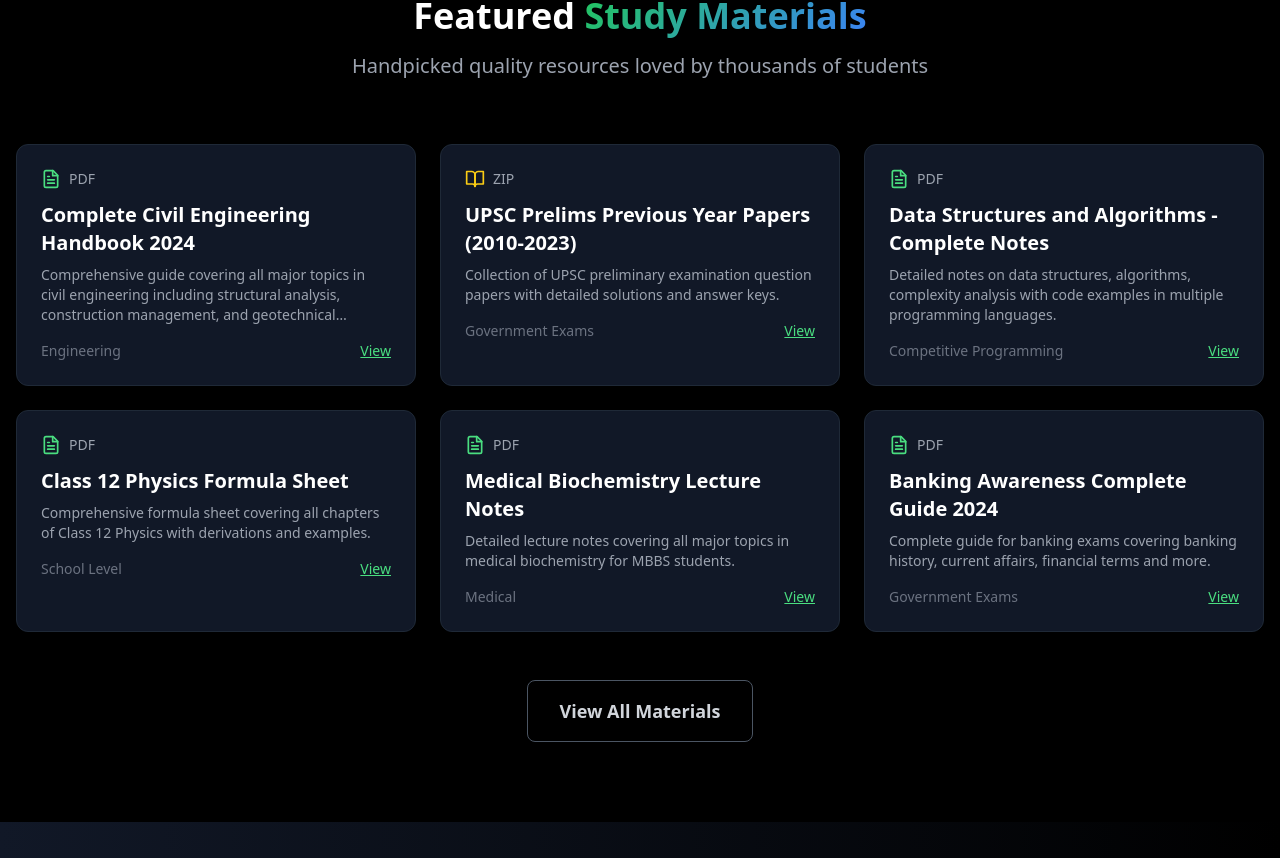
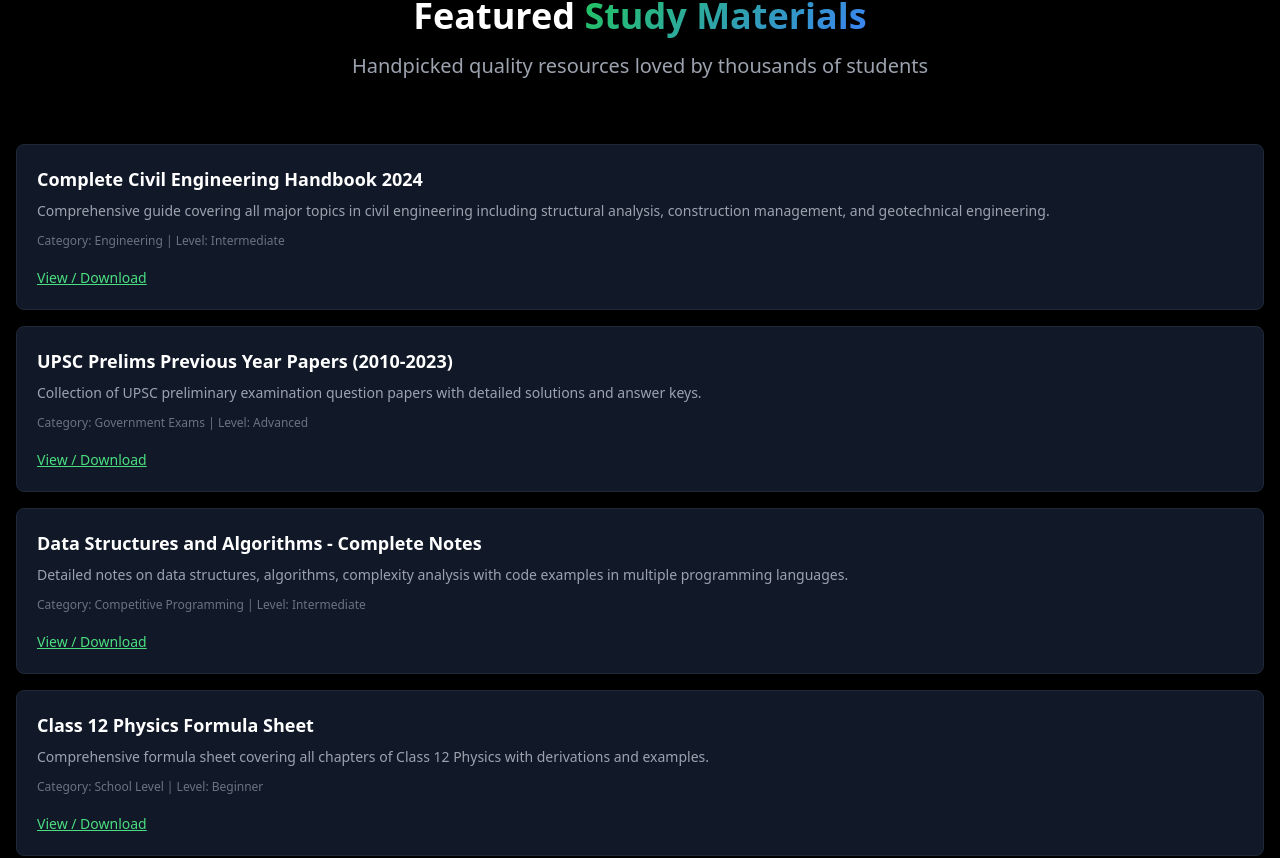
Before and after one commit to ayushshukla1807/resta-website, a Next.js app: page / in a window 1280 px wide. Shown: the part 1748-2606 px from the top of the page. Built offline with nearby package versions, Linux system fonts and the light colour scheme.

Commit message:
Deploy Krishi Mitra to Vercel

```diff
--- a/components/MaterialsGrid.tsx
+++ b/components/MaterialsGrid.tsx
@@ -1,84 +1,43 @@
+// components/MaterialsGrid.tsx
 import React from "react";
 import { StudyMaterial } from "@/types";
-import { FileText, Video, BookOpen } from "lucide-react";
 
 export interface MaterialsGridProps {
   materials: StudyMaterial[];
-  viewMode: "grid" | "list"; // ✅ Added this line
+  viewMode: "grid" | "list";
 }
 
 const MaterialsGrid: React.FC<MaterialsGridProps> = ({ materials, viewMode }) => {
   if (!materials || materials.length === 0) {
-    return <div className="text-center text-gray-400 py-10">No materials available</div>;
+    return <p className="text-gray-500">No materials available.</p>;
   }
 
-  // Pick icon by file type
-  const getIcon = (type: string) => {
-    switch (type.toLowerCase()) {
-      case "pdf":
-        return <FileText className="w-5 h-5 text-green-400" />;
-      case "video":
-        return <Video className="w-5 h-5 text-blue-400" />;
-      default:
-        return <BookOpen className="w-5 h-5 text-yellow-400" />;
-    }
-  };
-
-  // Layout selection
-  if (viewMode === "list") {
   return (
-      <div className="space-y-4">
-        {materials.map((mat) => (
     <div
-            key={mat.id}
-            className="flex items-center justify-between bg-gray-900 border border-gray-800 rounded-xl p-4 hover:border-green-500 transition-all"
+      className={`grid ${
+        viewMode === "grid"
+          ? "grid-cols-1 sm:grid-cols-2 lg:grid-cols-3 gap-6"
+          : "grid-cols-1 gap-4"
+      }`}
     >
-            <div className="flex items-center space-x-4">
-              {getIcon(mat.fileType)}
-              <div>
-                <h3 className="font-semibold text-lg">{mat.title}</h3>
-                <p className="text-gray-400 text-sm">{mat.description}</p>
-              </div>
+      {materials.map((material) => (
+        <div
+          key={material.id}
+          className="bg-gray-900 border border-gray-800 rounded-lg p-5 hover:border-green-500 transition-all"
+        >
+          <h3 className="text-lg font-semibold mb-2">{material.title}</h3>
+          <p className="text-sm text-gray-400 mb-3">{material.description}</p>
+          <div className="text-xs text-gray-500 mb-4">
+            Category: {material.category} | Level: {material.level}
           </div>
           <a
-              href={mat.link}
+            href={material.fileUrl}
             target="_blank"
             rel="noopener noreferrer"
-              className="text-green-400 hover:text-green-300 text-sm underline"
+            className="text-green-400 hover:text-green-300 underline text-sm"
           >
-              View
+            View / Download
           </a>
-          </div>
-        ))}
-      </div>
-    );
-  }
-
-  // Default: Grid view
-  return (
-    <div className="grid sm:grid-cols-2 lg:grid-cols-3 gap-6">
-      {materials.map((mat) => (
-        <div
-          key={mat.id}
-          className="bg-gray-900 border border-gray-800 rounded-xl p-6 hover:border-green-500 transition-all"
-        >
-          <div className="flex items-center space-x-2 mb-3">
-            {getIcon(mat.fileType)}
-            <span className="text-sm text-gray-400">{mat.fileType}</span>
-          </div>
-          <h3 className="font-semibold text-xl mb-2">{mat.title}</h3>
-          <p className="text-gray-400 text-sm mb-4 line-clamp-3">{mat.description}</p>
-          <div className="flex items-center justify-between text-sm text-gray-500">
-            <span>{mat.category}</span>
-            <a
-              href={mat.link}
-              target="_blank"
-              rel="noopener noreferrer"
-              className="text-green-400 hover:text-green-300 underline"
-            >
-              View
-            </a>
-          </div>
         </div>
       ))}
     </div>
```
Also changed, not shown: .eslintrc.json (added). Lines whose indentation alone changed are shown as unchanged.
